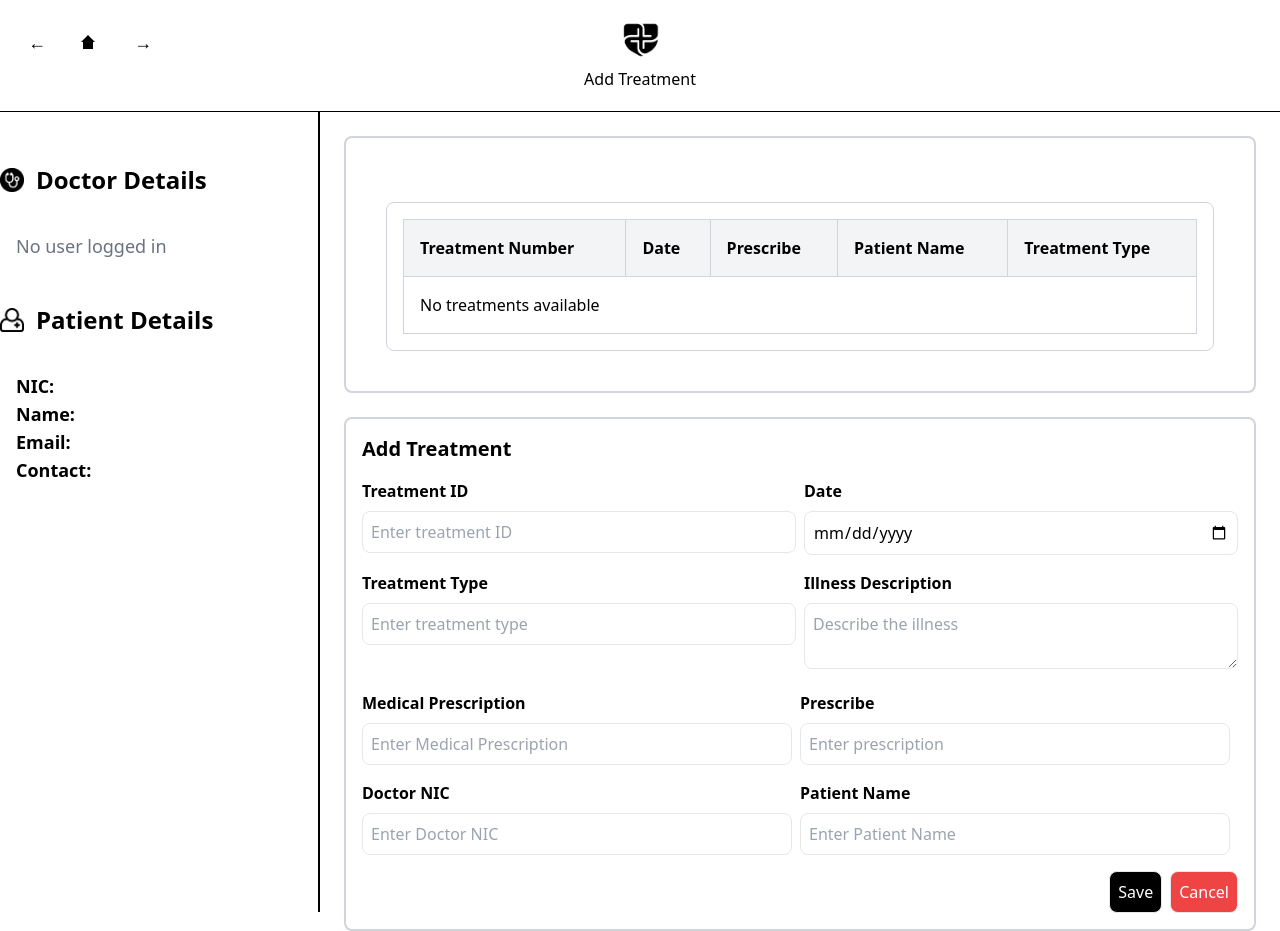
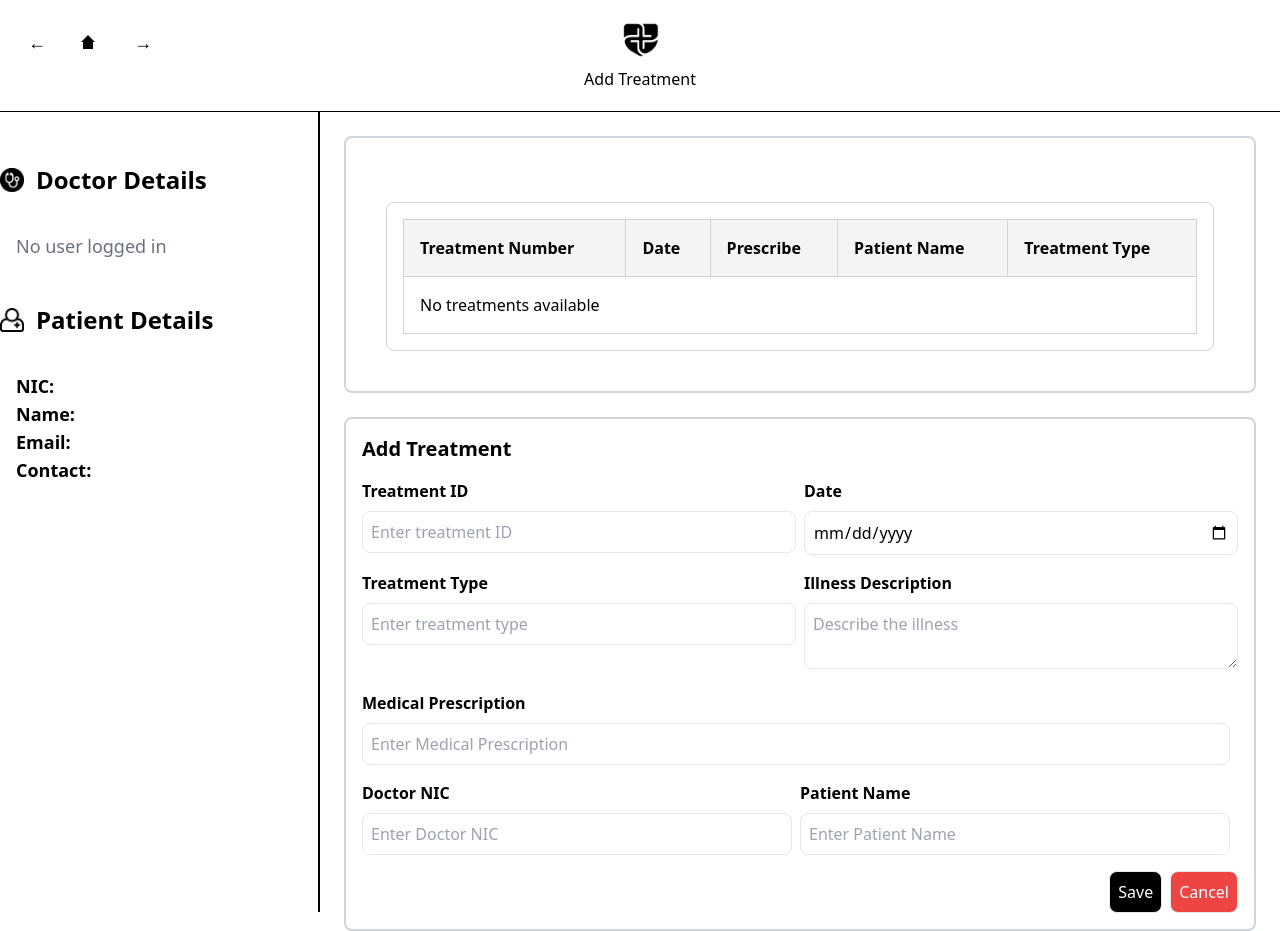
Before and after one commit to Chethiya2001/frontend-care, a Next.js app: page /consultant/add-treatment in a window 1280 px wide. Built offline with nearby package versions, Linux system fonts and the light colour scheme.

Commit message:
remove prescrb

```diff
--- a/app/consultant/add-treatment/page.jsx
+++ b/app/consultant/add-treatment/page.jsx
@@ -331,16 +331,6 @@ export default function AddTreatmentpage({ searchParams }) {
                   onChange={(e) => setMedicalPrescription(e.target.value)}
                 />
               </div>
-              <div className="mr-2 w-full">
-                <label className="block font-bold mb-2">Prescribe</label>
-                <input
-                  type="text"
-                  className="w-full p-2 border rounded-lg"
-                  placeholder="Enter prescription"
-                  value={prescribe}
-                  onChange={(e) => setPrescribe(e.target.value)}
-                />
-              </div>
             </div>
 
             <div className="flex mb-4">
```
